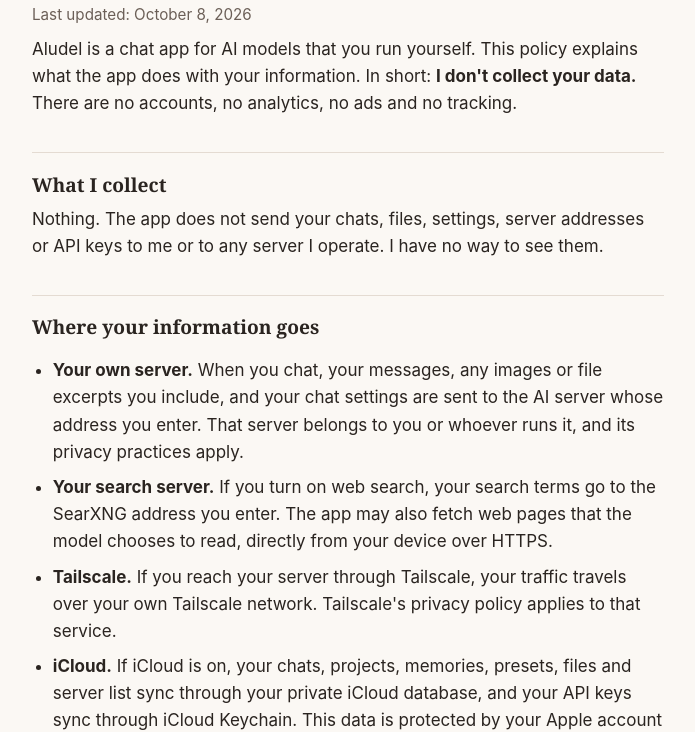
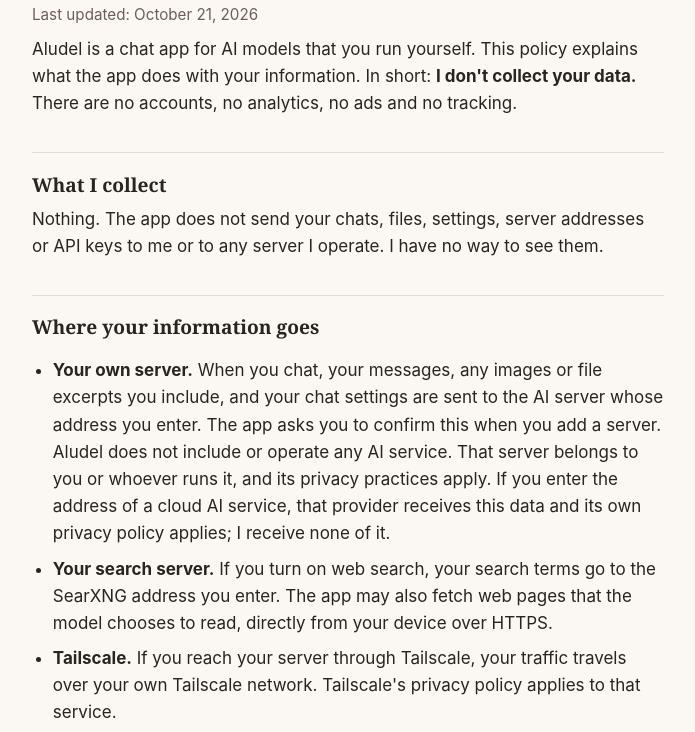
Before and after one commit to erdius/aludel-support, a plain HTML site: page privacy/index.html in a window 1280 px wide. Shown: the part 85-817 px from the top of the page, without its empty margins (292-987 px from the left). Drawn offline with Linux system fonts and the light colour scheme.

Commit message:
Privacy: clarify what is sent to the server and the confirmation prompt

```diff
--- a/privacy/index.html
+++ b/privacy/index.html
@@ -9,7 +9,7 @@
 <body>
 <main>
 <h1>Aludel Privacy Policy</h1>
-<p class="muted">Last updated: October 8, 2026</p>
+<p class="muted">Last updated: October 21, 2026</p>
 
 <p>Aludel is a chat app for AI models that you run yourself. This policy explains what the app does with your information. In short: <strong>I don't collect your data.</strong> There are no accounts, no analytics, no ads and no tracking.</p>
 
@@ -18,7 +18,7 @@
 
 <h2>Where your information goes</h2>
 <ul>
-<li><strong>Your own server.</strong> When you chat, your messages, any images or file excerpts you include, and your chat settings are sent to the AI server whose address you enter. That server belongs to you or whoever runs it, and its privacy practices apply.</li>
+<li><strong>Your own server.</strong> When you chat, your messages, any images or file excerpts you include, and your chat settings are sent to the AI server whose address you enter. The app asks you to confirm this when you add a server. Aludel does not include or operate any AI service. That server belongs to you or whoever runs it, and its privacy practices apply. If you enter the address of a cloud AI service, that provider receives this data and its own privacy policy applies; I receive none of it.</li>
 <li><strong>Your search server.</strong> If you turn on web search, your search terms go to the SearXNG address you enter. The app may also fetch web pages that the model chooses to read, directly from your device over HTTPS.</li>
 <li><strong>Tailscale.</strong> If you reach your server through Tailscale, your traffic travels over your own Tailscale network. Tailscale's privacy policy applies to that service.</li>
 <li><strong>iCloud.</strong> If iCloud is on, your chats, projects, memories, presets, files and server list sync through your private iCloud database, and your API keys sync through iCloud Keychain. This data is protected by your Apple account and is not accessible to me. You can turn syncing off in the app's iCloud Sync settings.</li>
```
